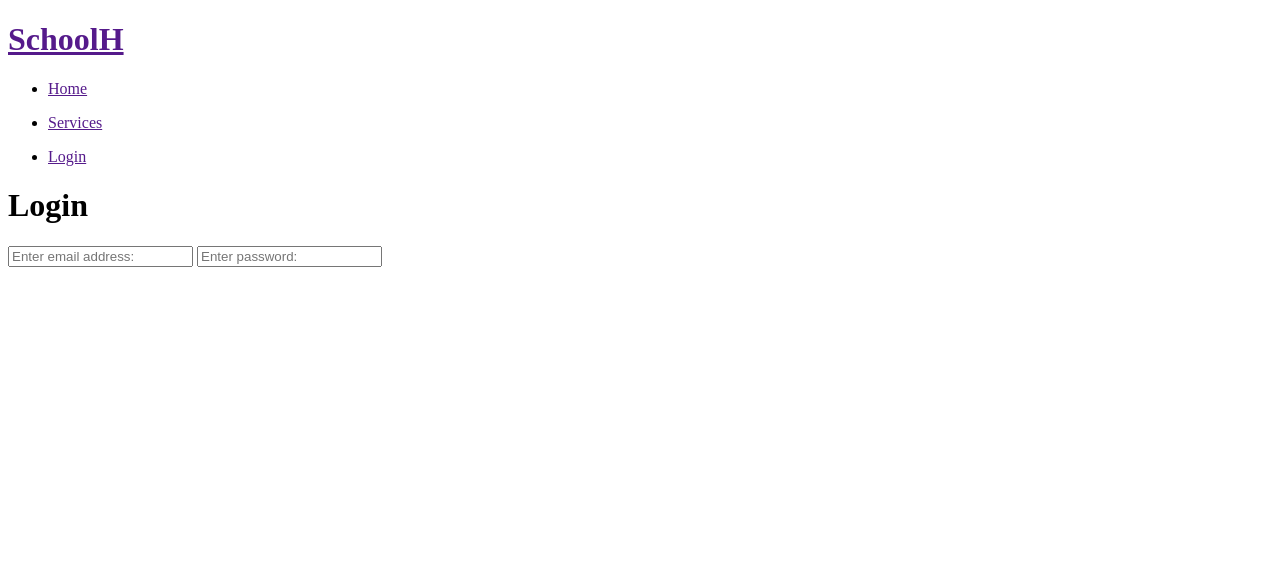
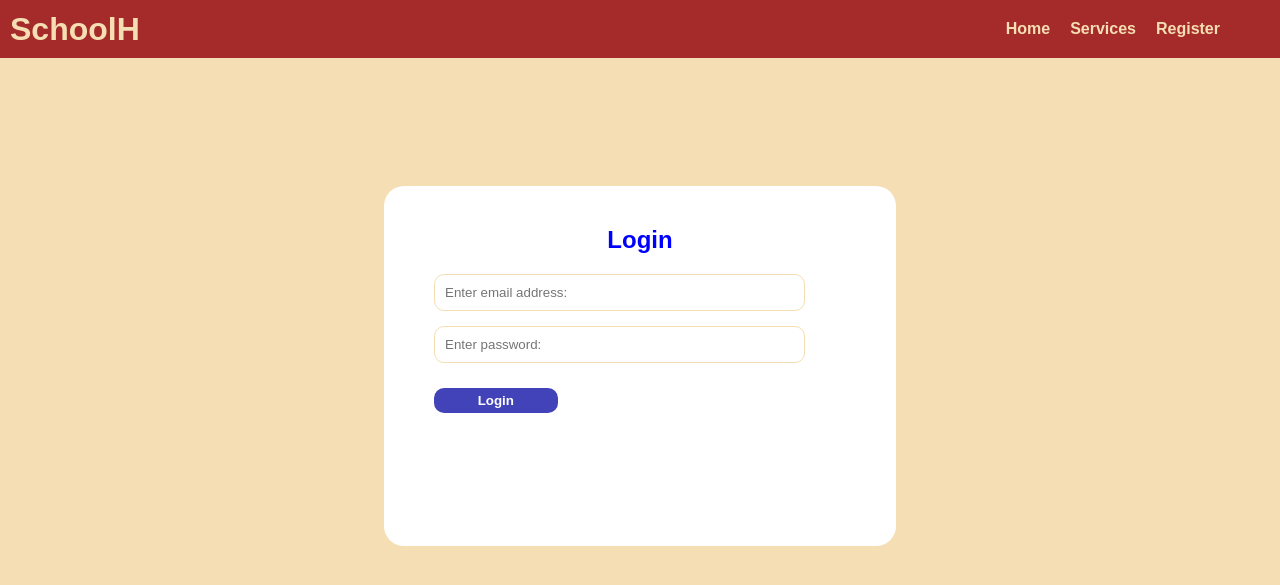
Before and after one commit to hazel-cods/system, a Python web app: template templates/index.html in a window 1280 px wide. Shown: the top 585 px of the page. Run offline with Jinja, Linux system fonts and the light colour scheme; the template is opened without the code that fills it, so the values that code supplies are empty.

Commit message:
login page done

```diff
--- a/static/style.css
+++ b/static/style.css
@@ -0,0 +1,104 @@
+*{
+  margin: 0;
+  padding: 0;
+  box-sizing: border-box;
+}
+
+body{
+  background: wheat;
+  font-family: Arial, Helvetica, sans-
+
+}
+
+.header{
+  background: brown;
+}
+
+.navbar{
+  justify-content: space-between;
+  align-items: center;
+  padding: 10px;
+  display: flex;
+}
+
+.navbar_btn {
+  text-decoration: none;
+  display: flex;
+  gap: 20px;
+  padding: 10px;
+  margin-right: 40px;
+}
+a{
+  text-decoration: none;
+  color: wheat;
+  font-weight: bold;
+}
+.navbar_btn li{
+  list-style-type: none;
+}
+
+
+
+
+section{
+  background: white;
+  margin-top: 10%;
+  padding: 10px;
+  justify-content: center;
+  align-items: center;
+  width:40%;
+  height: 45vh;
+  margin-left: 30%;
+  padding: 20px;
+  border-radius: 20px;
+
+
+}
+
+.card{
+  display: block;
+  flex-direction: column;
+  justify-content: center;
+  align-items: center;
+  width: 100%;
+  height: 100%;
+  position: relative;
+  padding: 20px;
+  text-align: center;
+
+
+}
+.text_box{
+  align-items: center;
+  justify-content: center;
+}
+.text_box h1{
+  color: blue;
+}
+.text_input{
+  display: flex;
+  flex-direction: column;
+  padding: 10px;
+  gap: 5px;
+}
+.text_input input{
+  margin-top: 10px;
+  border: 1px solid wheat;
+  border-radius: 10px;
+  width: 90%;
+  padding: 10px;
+}
+.text_input button{
+  border-radius: 10px;
+  background: rgb(67, 67, 185);
+  border: none;
+  padding: 5px;
+  margin-top: 20px;
+  align-items: center;
+  justify-content: center;
+}
+button{
+  color: white;
+  width: 30%;
+  font-weight: bold;
+}
--- a/templates/index.html
+++ b/templates/index.html
@@ -4,9 +4,11 @@
   <meta charset="UTF-8">
   <meta name="viewport" content="width=device-width, initial-scale=1.0">
   <title>System Practice Beginner Friendly</title>
+  <link rel="stylesheet" href="/static/style.css">
 </head>
 <body>
-  <header>
+
+  <header class="header">
     <div class="navbar">
       <div class="logo">
         <h1><a href="">SchoolH</a></h1>
@@ -14,12 +16,13 @@
       <div class="navbar_btn">
         <ul><li><a href="">Home</a></li></ul>
         <ul><li><a href="">Services</a></li></ul>
-        <ul><li><a href="">Login</a></li></ul>
+        <ul><li><a href="">Register</a></li></ul>
       </div>
     </div>
   </header>
 
-  <main>
+<section>
+
     <div class="card">
       <div class="text_box">
         <h1>Login</h1>
@@ -27,8 +30,9 @@
       <div class="text_input">
         <input type="email" placeholder="Enter email address:">
         <input type="password" placeholder="Enter password: ">
+        <button class="btn">Login</button>
       </div>
     </div>
-  </main>
+</section>
 </body>
 </html>
```
